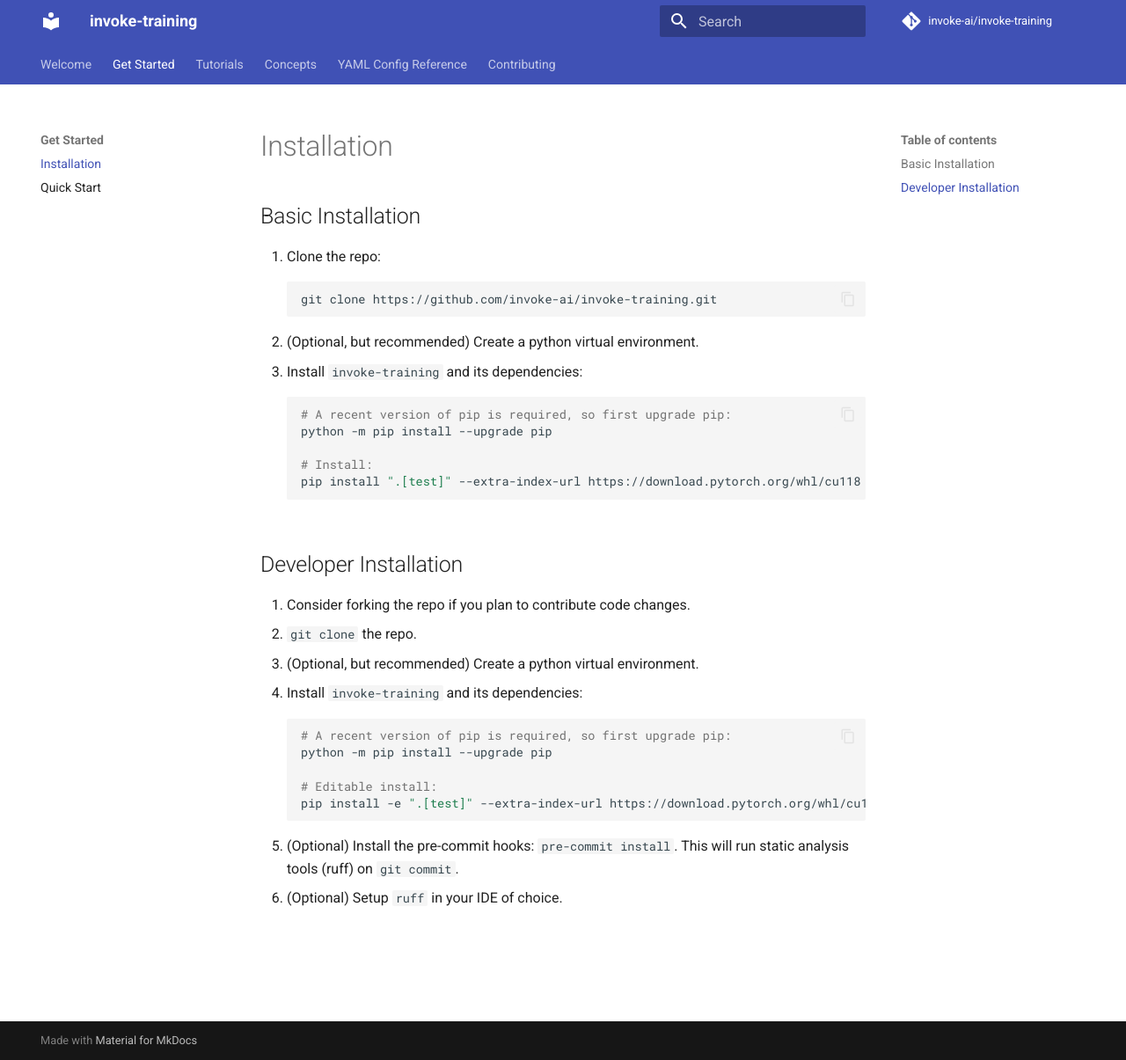
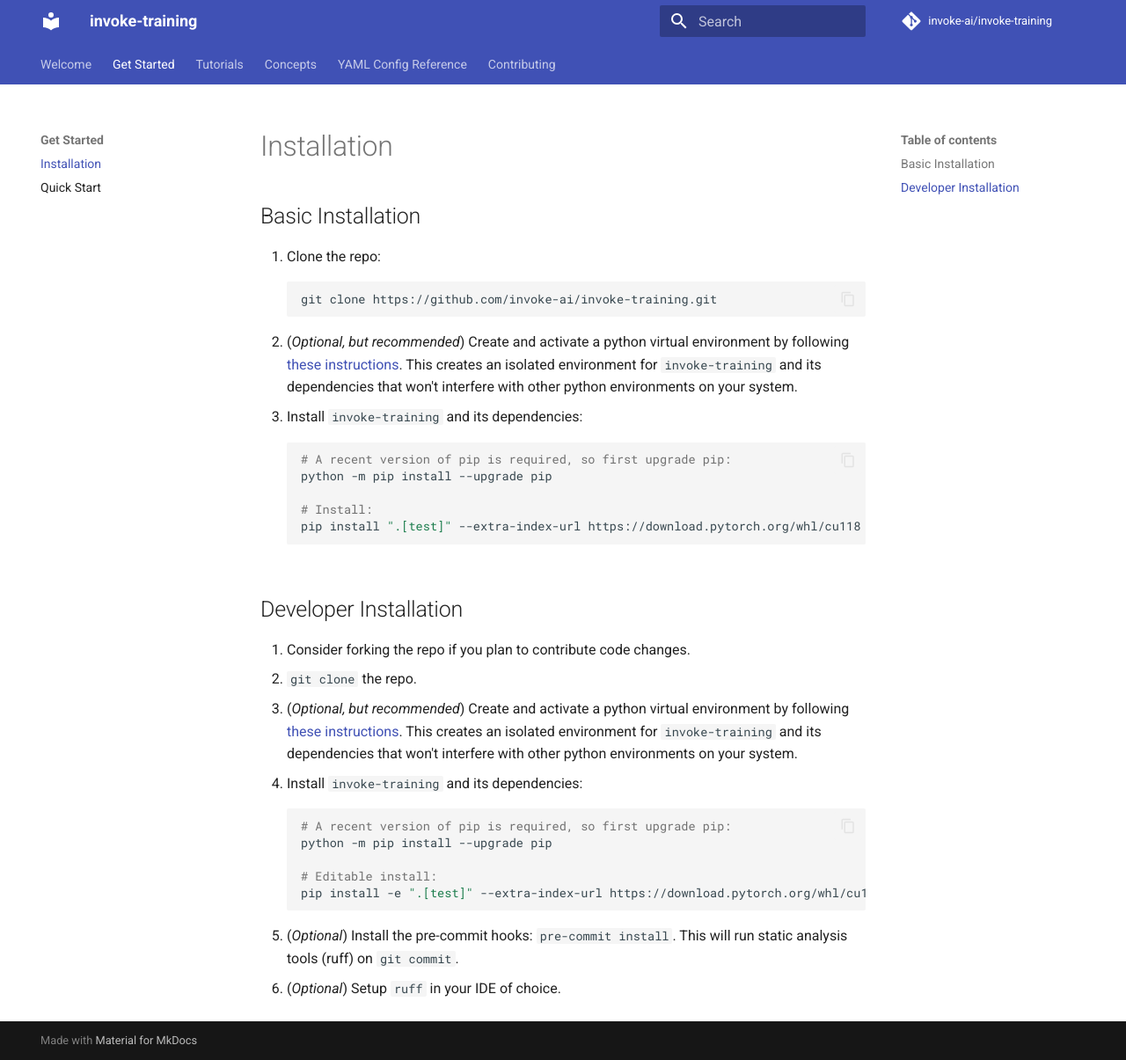
Before and after one commit to invoke-ai/invoke-training, an MkDocs documentation site: the page built from docs/get_started/installation.md, in a window 1280 px wide and 1205 px high. Shown: the whole window at 88% size. Built offline with MkDocs 1.6.1 and Material for MkDocs 9.7.7, drawn with Linux system fonts in a browser that asks for light colours; comment, search, counter and statistics services are not loaded.

Commit message:
Add more info to the virtuel env installation step in the docs.

````diff
--- a/docs/get_started/installation.md
+++ b/docs/get_started/installation.md
@@ -5,7 +5,7 @@
 ```bash
 git clone https://github.com/invoke-ai/invoke-training.git
 ```
-2. (Optional, but recommended) Create a python virtual environment.
+2. (*Optional, but recommended*) Create and activate a python virtual environment by following [these instructions](https://docs.python.org/3/library/venv.html). This creates an isolated environment for `invoke-training` and its dependencies that won't interfere with other python environments on your system.
 3. Install `invoke-training` and its dependencies:
 ```bash
 # A recent version of pip is required, so first upgrade pip:
@@ -18,7 +18,7 @@
 ## Developer Installation
 1. Consider forking the repo if you plan to contribute code changes.
 2. `git clone` the repo.
-3. (Optional, but recommended) Create a python virtual environment.
+3. (*Optional, but recommended*) Create and activate a python virtual environment by following [these instructions](https://docs.python.org/3/library/venv.html). This creates an isolated environment for `invoke-training` and its dependencies that won't interfere with other python environments on your system.
 4. Install `invoke-training` and its dependencies:
 ```bash
 # A recent version of pip is required, so first upgrade pip:
@@ -27,5 +27,5 @@
 # Editable install:
 pip install -e ".[test]" --extra-index-url https://download.pytorch.org/whl/cu118
 ```
-5. (Optional) Install the pre-commit hooks: `pre-commit install`. This will run static analysis tools (ruff) on `git commit`.
-6. (Optional) Setup `ruff` in your IDE of choice.
+5. (*Optional*) Install the pre-commit hooks: `pre-commit install`. This will run static analysis tools (ruff) on `git commit`.
+6. (*Optional*) Setup `ruff` in your IDE of choice.
````
